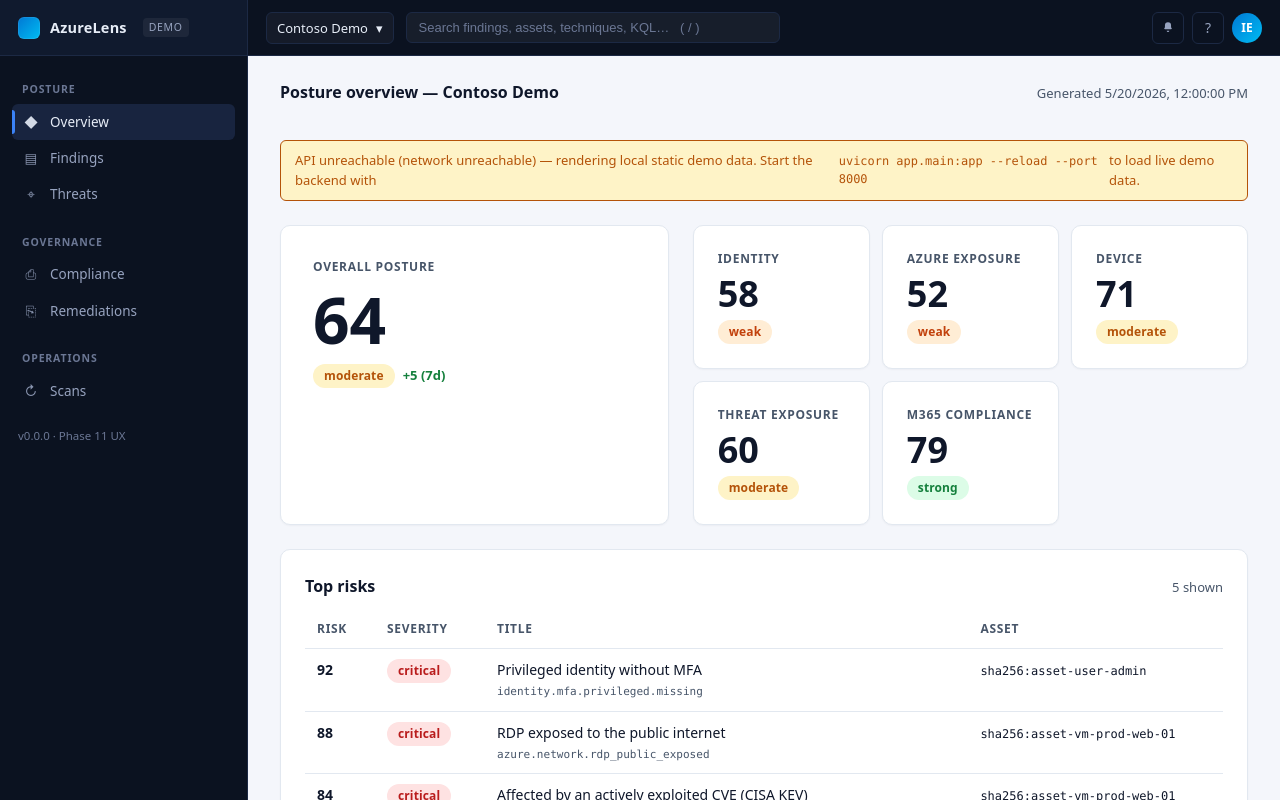
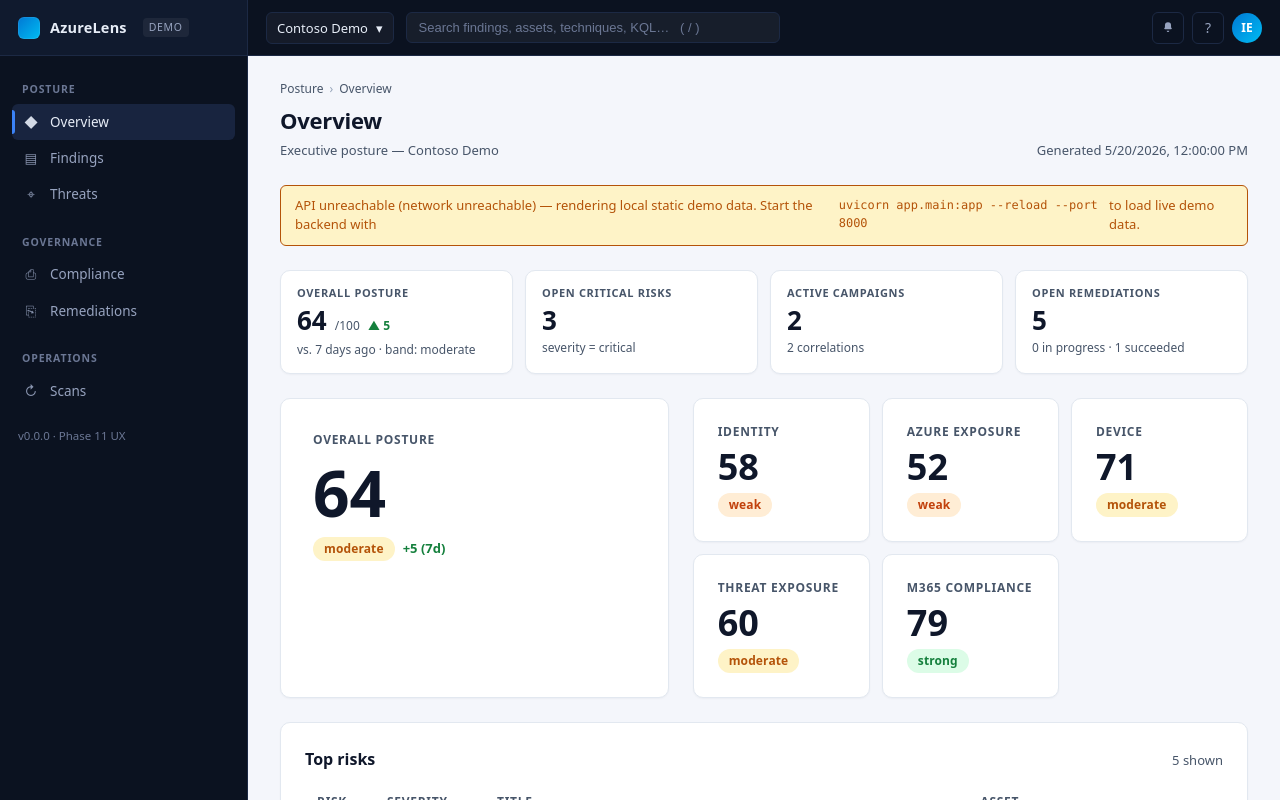
Before and after one commit to islamelbannamcm/azurelens, a Next.js app in the folder apps/frontend/: page / in a window 1280 px wide. Shown: the top 800 px of the page. Built offline with nearby package versions, Linux system fonts and the light colour scheme; no server answers.

Commit message:
Phase 11: refactor Overview page to use AppShell, KpiStrip, and fetchWithFallback

```diff
--- a/apps/frontend/app/page.tsx
+++ b/apps/frontend/app/page.tsx
@@ -1,14 +1,16 @@
-// Home dashboard — server component that fetches the composite dashboard
-// payload from the API, falling back gracefully to a local static dataset
-// when the API is unreachable (e.g. running the frontend in isolation).
+// Overview — executive posture dashboard.
 //
-// Auth + tenant resolution + caching arrive in Phase 1; for now we render
-// the deterministic "Contoso Demo" dataset either way.
+// Phase 11 refactor: extracted the FALLBACK constant into `lib/demo-data.ts`,
+// adopted the shared `fetchWithFallback` helper, opens with `PageHeader` +
+// `KpiStrip`, and renders inside the Phase-11 enterprise `AppShell`.
 
-import { ApiError, getDashboardSummary } from "@/lib/api";
-import type { DashboardSummary } from "@/types/domain";
+import { getDashboardSummary } from "@/lib/api";
+import { DEMO_DASHBOARD } from "@/lib/demo-data";
+import { fetchWithFallback } from "@/lib/fetchWithFallback";
 
 import { ComplianceSummary } from "@/components/ComplianceSummary";
+import { KpiStrip } from "@/components/KpiStrip";
+import { PageHeader } from "@/components/PageHeader";
 import { RemediationRoadmap } from "@/components/RemediationRoadmap";
 import { RiskTable } from "@/components/RiskTable";
 import { ScanStatusPanel } from "@/components/ScanStatusPanel";
@@ -27,267 +29,22 @@ const DOMAIN_LABELS: Record<string, string> = {
   m365_compliance: "M365 compliance",
 };
 
-// ---------------------------------------------------------------------------
-// Static fallback — mirrors the demo response from
-// `apps/api/app/demo/service.py` exactly. Used only when the API is
-// unreachable so the dashboard still renders for design / preview / CI.
-// ---------------------------------------------------------------------------
+export default async function OverviewPage() {
+  const { data, usingFallback, fallbackReason } = await fetchWithFallback({
+    fetcher: (signal) => getDashboardSummary({ signal }),
+    fallback: DEMO_DASHBOARD,
+  });
 
-const FALLBACK_DASHBOARD: DashboardSummary = {
-  tenant_id: "00000000-0000-0000-0000-000000000001",
-  tenant_name: "Contoso Demo",
-  overall: {
-    score_kind: "overall",
-    value: 64,
-    band: "moderate",
-    calculated_at: "2026-05-20T10:00:00Z",
-    delta_7d: 5,
-  },
-  domain_scores: [
-    { score_kind: "identity", value: 58, band: "weak" },
-    { score_kind: "azure_exposure", value: 52, band: "weak" },
-    { score_kind: "device", value: 71, band: "moderate" },
-    { score_kind: "threat_exposure", value: 60, band: "moderate" },
-    { score_kind: "m365_compliance", value: 79, band: "strong" },
-  ],
-  top_risks: [
-    {
-      finding_id: "aaaaaaa1-aaaa-aaaa-aaaa-aaaaaaaaaaaa",
-      title: "Privileged identity without MFA",
-      severity: "critical",
-      risk_score: 92,
-      asset_id: "sha256:asset-user-admin",
-      finding_type: "identity.mfa.privileged.missing",
-    },
-    {
-      finding_id: "aaaaaaa4-aaaa-aaaa-aaaa-aaaaaaaaaaaa",
-      title: "RDP exposed to the public internet",
-      severity: "critical",
-      risk_score: 88,
-      asset_id: "sha256:asset-vm-prod-web-01",
-      finding_type: "azure.network.rdp_public_exposed",
-    },
-    {
-      finding_id: "aaaaaaac-aaaa-aaaa-aaaa-aaaaaaaaaaaa",
-      title: "Affected by an actively exploited CVE (CISA KEV)",
-      severity: "critical",
-      risk_score: 84,
-      asset_id: "sha256:asset-vm-prod-web-01",
-      finding_type: "threat.kev_cve.affected_software",
-    },
-    {
-      finding_id: "aaaaaaad-aaaa-aaaa-aaaa-aaaaaaaaaaaa",
-      title: "Active Akira ransomware campaign correlates to this tenant",
-      severity: "high",
-      risk_score: 78,
-      asset_id: "sha256:asset-vm-prod-web-01",
-      finding_type: "threat.campaign.correlation",
-    },
-    {
-      finding_id: "aaaaaaa5-aaaa-aaaa-aaaa-aaaaaaaaaaaa",
-      title: "Storage account allows public blob access",
-      severity: "high",
-      risk_score: 76,
-      asset_id: "sha256:asset-stprodassets01",
-      finding_type: "azure.storage.public_access",
-    },
-  ],
-  threat_exposure: {
-    active_campaigns: [
-      {
-        tenant_id: "00000000-0000-0000-0000-000000000001",
-        campaign_id: "campaign::akira-rdp-2026q2",
-        campaign_name: "Akira ransomware — RDP brute-force wave",
-        affected_asset_count: 1,
-        highest_severity: "critical",
-        correlation_dimensions: ["technique_to_finding"],
-        last_observed_at: "2026-05-20T10:00:00Z",
-      },
-      {
-        tenant_id: "00000000-0000-0000-0000-000000000001",
-        campaign_id: "campaign::storm-1234-phishing-2026q2",
-        campaign_name: "Storm-1234 — credential phishing wave",
-        affected_asset_count: 1,
-        highest_severity: "high",
-        correlation_dimensions: ["sector_alignment"],
-        last_observed_at: "2026-05-19T12:00:00Z",
-      },
-    ],
-    kev_cve_count: 1,
-    mitre_techniques_observed: [
-      "T1078",
-      "T1078.004",
-      "T1098",
-      "T1110.003",
-      "T1133",
-      "T1190",
-      "T1486",
-      "T1530",
-      "T1556.006",
-      "T1562.008",
-      "T1567",
-    ],
-    correlation_count: 2,
-  },
-  compliance_summary: [
-    {
-      framework: "cis_azure",
-      version: "2.1.0",
-      score: 68,
-      non_compliant: 20,
-      partially_compliant: 22,
-    },
-    {
-      framework: "mcsb",
-      version: "1.0",
-      score: 71,
-      non_compliant: 12,
-      partially_compliant: 18,
-    },
-    {
-      framework: "nist_csf",
-      version: "2.0",
-      score: 72,
-      non_compliant: 12,
-      partially_compliant: 22,
-    },
-    {
-      framework: "iso_27001",
-      version: "2022",
-      score: 74,
-      non_compliant: 8,
-      partially_compliant: 20,
-    },
-    {
-      framework: "soc2",
-      version: "2017",
-      score: 79,
-      non_compliant: 2,
-      partially_compliant: 6,
-    },
-    {
-      framework: "gdpr",
-      version: "2018",
-      score: 81,
-      non_compliant: 1,
-      partially_compliant: 4,
-    },
-  ],
-  recent_scan: {
-    scan_id: "11111111-2222-3333-4444-555555555555",
-    kinds: ["full"],
-    status: "completed",
-    requested_at: "2026-05-20T09:00:00Z",
-    completed_at: "2026-05-20T10:00:00Z",
-    findings_produced: 12,
-  },
-  remediation_roadmap: {
-    open: 5,
-    suggested: 1,
-    requested: 1,
-    approved: 1,
-    in_progress: 0,
-    succeeded: 1,
-    failed: 0,
-    next_actions: [
-      {
-        tenant_id: "00000000-0000-0000-0000-000000000001",
-        id: "dddd0001-dddd-dddd-dddd-dddddddddddd",
-        finding_id: "aaaaaaa1-aaaa-aaaa-aaaa-aaaaaaaaaaaa",
-        template_id: "rt.identity.enforce_mfa_privileged.v2",
-        status: "suggested",
-        requested_by: "eeeeeeee-eeee-eeee-eeee-eeeeeeeeeeee",
-        approved_by: null,
-        requested_at: "2026-05-18T12:00:00Z",
-        started_at: null,
-        ended_at: null,
-        diff_before: {},
-        diff_after: {},
-        error_summary: null,
-      },
-      {
-        tenant_id: "00000000-0000-0000-0000-000000000001",
-        id: "dddd0002-dddd-dddd-dddd-dddddddddddd",
-        finding_id: "aaaaaaa4-aaaa-aaaa-aaaa-aaaaaaaaaaaa",
-        template_id: "rt.azure.nsg.restrict_rdp.v1",
-        status: "requested",
-        requested_by: "eeeeeeee-eeee-eeee-eeee-eeeeeeeeeeee",
-        approved_by: null,
-        requested_at: "2026-05-19T12:00:00Z",
-        started_at: null,
-        ended_at: null,
-        diff_before: {},
-        diff_after: {},
-        error_summary: null,
-      },
-      {
-        tenant_id: "00000000-0000-0000-0000-000000000001",
-        id: "dddd0003-dddd-dddd-dddd-dddddddddddd",
-        finding_id: "aaaaaaa5-aaaa-aaaa-aaaa-aaaaaaaaaaaa",
-        template_id: "rt.azure.storage.disable_public.v1",
-        status: "approved",
-        requested_by: "eeeeeeee-eeee-eeee-eeee-eeeeeeeeeeee",
-        approved_by: "eeeeeeee-eeee-eeee-eeee-eeeeeeeeeeee",
-        requested_at: "2026-05-19T16:00:00Z",
-        started_at: null,
-        ended_at: null,
-        diff_before: {},
-        diff_after: {},
-        error_summary: null,
-      },
-    ],
-  },
-  generated_at: "2026-05-20T12:00:00Z",
-};
-
-// ---------------------------------------------------------------------------
-// Data acquisition with timeout + graceful fallback
-// ---------------------------------------------------------------------------
-
-interface FetchOutcome {
-  data: DashboardSummary;
-  usingFallback: boolean;
-  fallbackReason?: string;
-}
-
-async function fetchDashboard(): Promise<FetchOutcome> {
-  const controller = new AbortController();
-  const timer = setTimeout(() => controller.abort(), 2_500);
-  try {
-    const data = await getDashboardSummary({ signal: controller.signal });
-    return { data, usingFallback: false };
-  } catch (err) {
-    let reason = "unknown error";
-    if (err instanceof ApiError) {
-      reason = `HTTP ${err.status} (${err.code})`;
-    } else if (err instanceof DOMException && err.name === "AbortError") {
-      reason = "timed out after 2.5s";
-    } else if (err instanceof TypeError) {
-      // Native fetch reports network failure (ECONNREFUSED, DNS, etc.) as TypeError.
-      reason = "network unreachable";
-    } else if (err instanceof Error) {
-      reason = err.message;
-    }
-    return { data: FALLBACK_DASHBOARD, usingFallback: true, fallbackReason: reason };
-  } finally {
-    clearTimeout(timer);
-  }
-}
-
-// ---------------------------------------------------------------------------
-// Page
-// ---------------------------------------------------------------------------
-
-export default async function HomePage() {
-  const { data, usingFallback, fallbackReason } = await fetchDashboard();
   const overall = data.overall;
   const generated = new Date(data.generated_at).toLocaleString();
 
   return (
     <>
-      <SectionHeader
-        title={`Posture overview — ${data.tenant_name}`}
-        aside={`Generated ${generated}`}
+      <PageHeader
+        title="Overview"
+        subtitle={`Executive posture — ${data.tenant_name}`}
+        breadcrumbs={[{ label: "Posture", href: "/" }, { label: "Overview" }]}
+        aside={<span>Generated {generated}</span>}
       />
 
       {usingFallback ? (
@@ -299,6 +56,41 @@ export default async function HomePage() {
           live demo data.
         </div>
       ) : null}
+
+      <KpiStrip
+        ariaLabel="Posture KPIs"
+        items={[
+          {
+            label: "Overall posture",
+            value: overall.value,
+            unit: "/100",
+            delta: overall.delta_7d,
+            sub: <span>vs. 7 days ago · band: {overall.band}</span>,
+          },
+          {
+            label: "Open critical risks",
+            value: data.top_risks.filter((r) => r.severity === "critical").length,
+            sub: <span>severity = critical</span>,
+            deltaDirection: "up_is_bad",
+          },
+          {
+            label: "Active campaigns",
+            value: data.threat_exposure.active_campaigns.length,
+            sub: <span>{data.threat_exposure.correlation_count} correlations</span>,
+            deltaDirection: "up_is_bad",
+          },
+          {
+            label: "Open remediations",
+            value: data.remediation_roadmap.open,
+            sub: (
+              <span>
+                {data.remediation_roadmap.in_progress} in progress ·{" "}
+                {data.remediation_roadmap.succeeded} succeeded
+              </span>
+            ),
+          },
+        ]}
+      />
 
       <section className="score-grid" aria-label="Posture scores">
         <ScoreCard
@@ -324,10 +116,7 @@ export default async function HomePage() {
       </section>
 
       <section className="card card-padded" aria-labelledby="section-top-risks">
-        <SectionHeader
-          title="Top risks"
-          aside={`${data.top_risks.length} shown`}
-        />
+        <SectionHeader title="Top risks" aside={`${data.top_risks.length} shown`} />
         <RiskTable items={data.top_risks} />
       </section>
 
```
